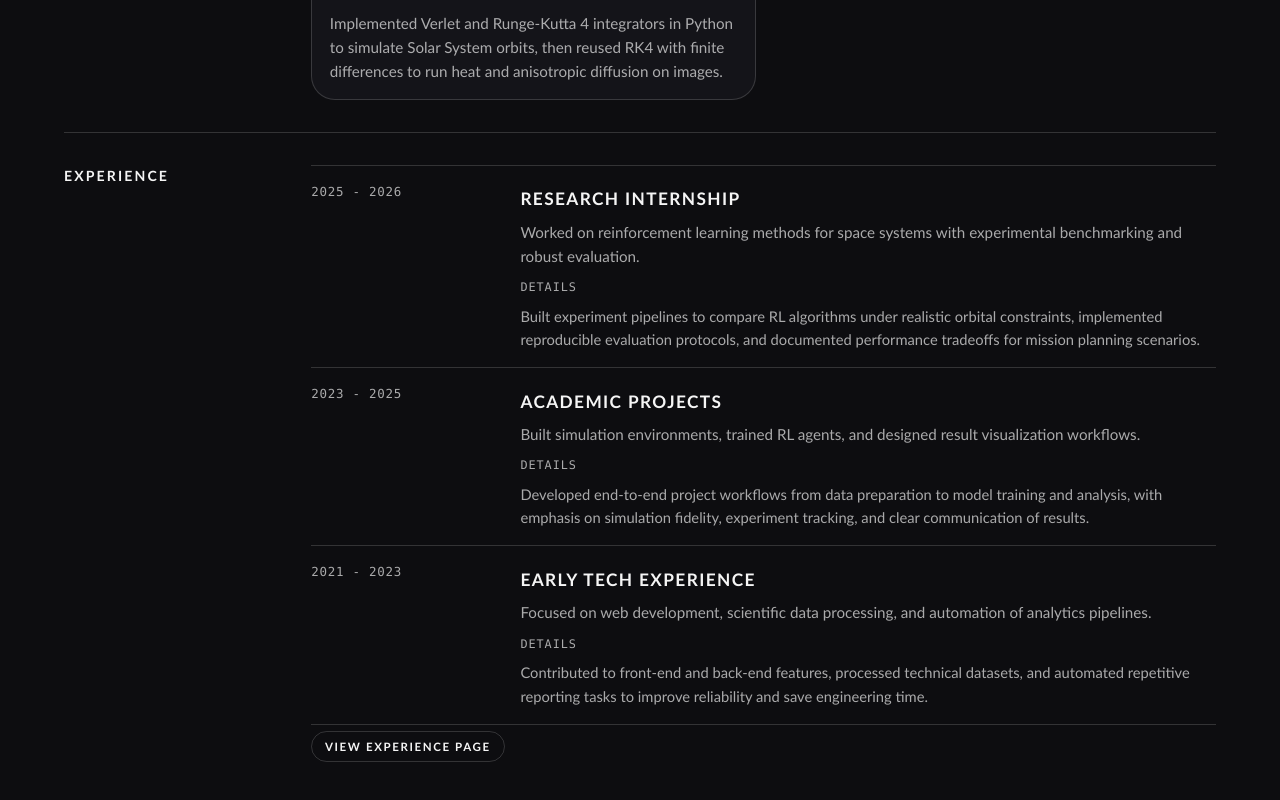
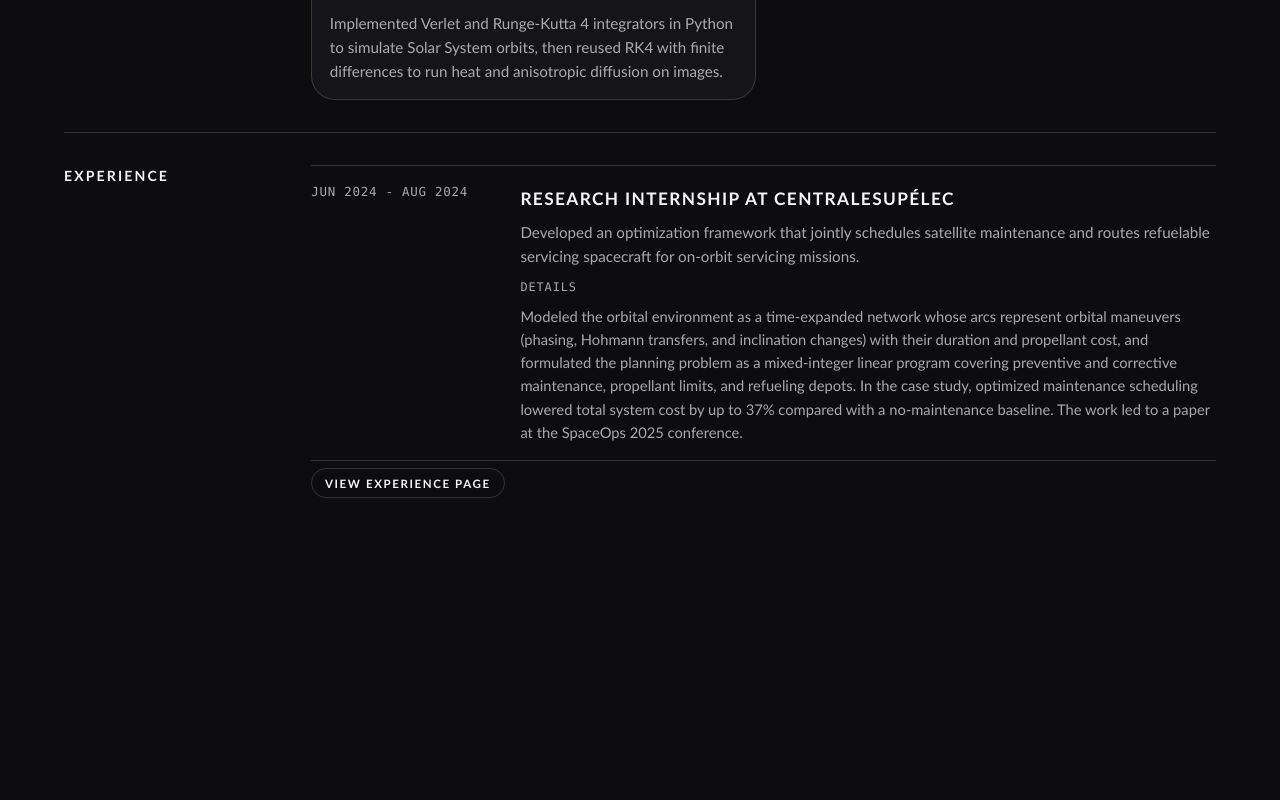
Before and after one commit to nath73000/NatPortfolio, a Next.js app: page / in a window 1280 px wide. Shown: the part 2745-3545 px from the top of the page. After the commit the page ends 3309 px from the top, so only its background shows below. Built offline with nearby package versions, Linux system fonts and the light colour scheme.

Commit message:
update experience page

```diff
--- a/src/data/experience.ts
+++ b/src/data/experience.ts
@@ -7,27 +7,11 @@
 
 export const experiences: Experience[] = [
   {
-    period: "2025 - 2026",
-    title: "Research Internship",
+    period: "jun 2024 - aug 2024",
+    title: "Research Internship at CentraleSupélec",
     description:
-      "Worked on reinforcement learning methods for space systems with experimental benchmarking and robust evaluation.",
+      "Developed an optimization framework that jointly schedules satellite maintenance and routes refuelable servicing spacecraft for on-orbit servicing missions.",
     details:
-      "Built experiment pipelines to compare RL algorithms under realistic orbital constraints, implemented reproducible evaluation protocols, and documented performance tradeoffs for mission planning scenarios.",
-  },
-  {
-    period: "2023 - 2025",
-    title: "Academic Projects",
-    description:
-      "Built simulation environments, trained RL agents, and designed result visualization workflows.",
-    details:
-      "Developed end-to-end project workflows from data preparation to model training and analysis, with emphasis on simulation fidelity, experiment tracking, and clear communication of results.",
-  },
-  {
-    period: "2021 - 2023",
-    title: "Early Tech Experience",
-    description:
-      "Focused on web development, scientific data processing, and automation of analytics pipelines.",
-    details:
-      "Contributed to front-end and back-end features, processed technical datasets, and automated repetitive reporting tasks to improve reliability and save engineering time.",
+      "Modeled the orbital environment as a time-expanded network whose arcs represent orbital maneuvers (phasing, Hohmann transfers, and inclination changes) with their duration and propellant cost, and formulated the planning problem as a mixed-integer linear program covering preventive and corrective maintenance, propellant limits, and refueling depots. In the case study, optimized maintenance scheduling lowered total system cost by up to 37% compared with a no-maintenance baseline. The work led to a paper at the SpaceOps 2025 conference.",
   },
 ];
```
